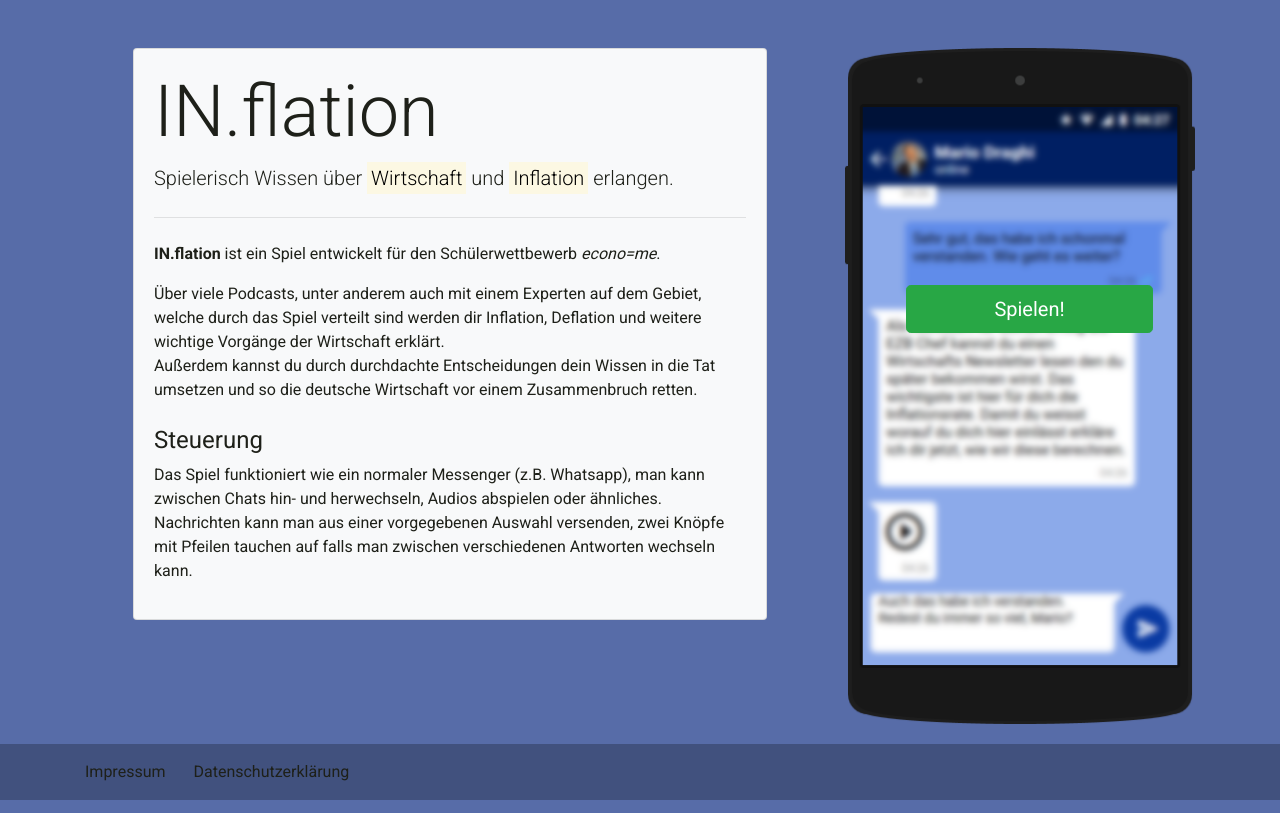
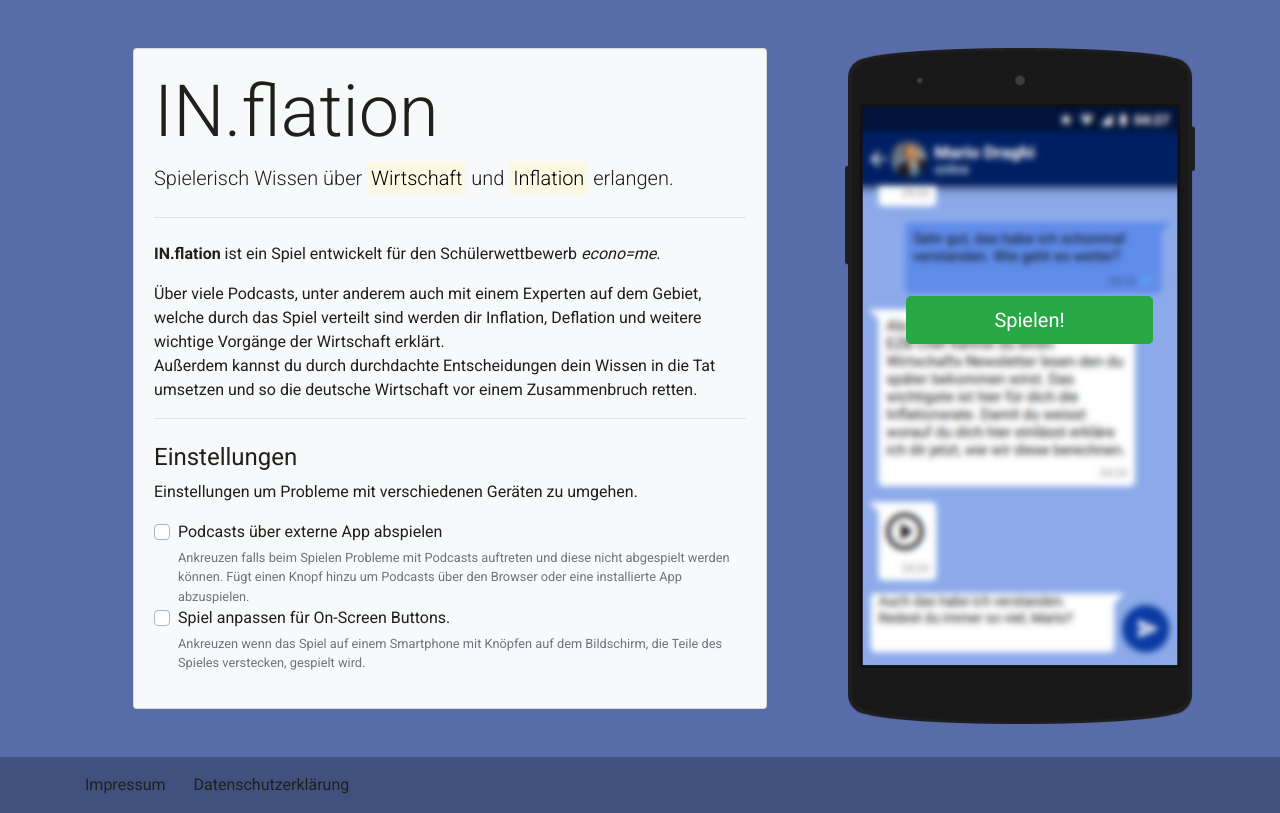
Before and after one commit to Kage0x3B/IN.flation, a PHP site: page / in a window 1280 px wide. Run offline with PHP 8.4, Linux system fonts and the light colour scheme; style sheets or scripts are compiled from the project's sources.

Commit message:
Prepare for Github

```diff
--- a/css/_chat.scss
+++ b/css/_chat.scss
@@ -55,6 +55,12 @@
 
   .play-button {
     cursor: pointer;
+  }
+
+  .external-podcast {
+    cursor: pointer;
+    color: black;
+    text-decoration: none;
   }
 
   .metadata {
--- a/index.php
+++ b/index.php
@@ -14,6 +14,7 @@
     </head>
     <body class="d-flex flex-column h-100">
         <main role="main" class="flex-shrink-0">
+            <form action="game.php">
                 <div class="container">
                     <div class="row">
                         <div class="col-md-8">
@@ -36,19 +37,36 @@
                                         Außerdem kannst du durch durchdachte Entscheidungen dein Wissen in die Tat umsetzen und so
                                         die deutsche Wirtschaft vor einem Zusammenbruch retten.
                                     </p>
-                                <h4 class="display-5 mt-4">Steuerung</h4>
-                                <p>Das Spiel funktioniert wie ein normaler Messenger (z.B. Whatsapp), man kann zwischen Chats hin- und herwechseln,
-                                    Audios abspielen oder ähnliches. Nachrichten kann man aus einer vorgegebenen Auswahl versenden,
-                                    zwei Knöpfe mit Pfeilen tauchen auf falls man zwischen verschiedenen Antworten wechseln kann.</p>
+                                    <hr>
+                                    <h4 class="display-5 mt-4">Einstellungen</h4>
+                                    <p>Einstellungen um Probleme mit verschiedenen Geräten zu umgehen.</p>
+                                    <div class="form-group">
+                                        <div class="custom-control custom-checkbox">
+                                            <input id="externalPodcast" type="checkbox" class="custom-control-input" name="externalPodcast">
+                                            <label class="custom-control-label" for="externalPodcast">Podcasts über externe App abspielen</label>
+                                            <small id="externalPodcastHelp" class="form-text text-muted">
+                                                Ankreuzen falls beim Spielen Probleme mit Podcasts auftreten und diese nicht abgespielt werden können.
+                                                Fügt einen Knopf hinzu um Podcasts über den Browser oder eine installierte App abzuspielen.
+                                            </small>
+                                        </div>
+                                        <div class="custom-control custom-checkbox">
+                                            <input id="onScreenButtonFix" type="checkbox" class="custom-control-input" name="onScreenButtonFix">
+                                            <label class="custom-control-label" for="onScreenButtonFix">Spiel anpassen für On-Screen Buttons.</label>
+                                            <small id="onScreenButtonFixHelp" class="form-text text-muted">
+                                                Ankreuzen wenn das Spiel auf einem Smartphone mit Knöpfen auf dem Bildschirm, die Teile des Spieles verstecken, gespielt wird.
+                                            </small>
+                                        </div>
+                                    </div>
                                 </div>
                             </div>
                         </div>
                         <div class="col-md-4 mt-5">
                             <img src="images/game_preview.png" class="img-fluid" alt="Spiel Vorschaubild">
-                        <a id="playButton" class="btn btn-success btn-lg btn-block" href="game.php" role="button">Spielen!</a>
+                            <button id="playButton" type="submit" class="btn btn-success btn-lg btn-block">Spielen!</button>
                         </div>
                     </div>
                 </div>
+            </form>
         </main>
 
         <footer class="footer mt-auto py-3">
```
Also changed, not shown: css/onScreenButtonFix.scss (added, +9 -0 lines), game.php (+16 -0 lines), js/messenger.js (+9 -9 lines), 3 other files. Lines whose indentation alone changed are shown as unchanged.
